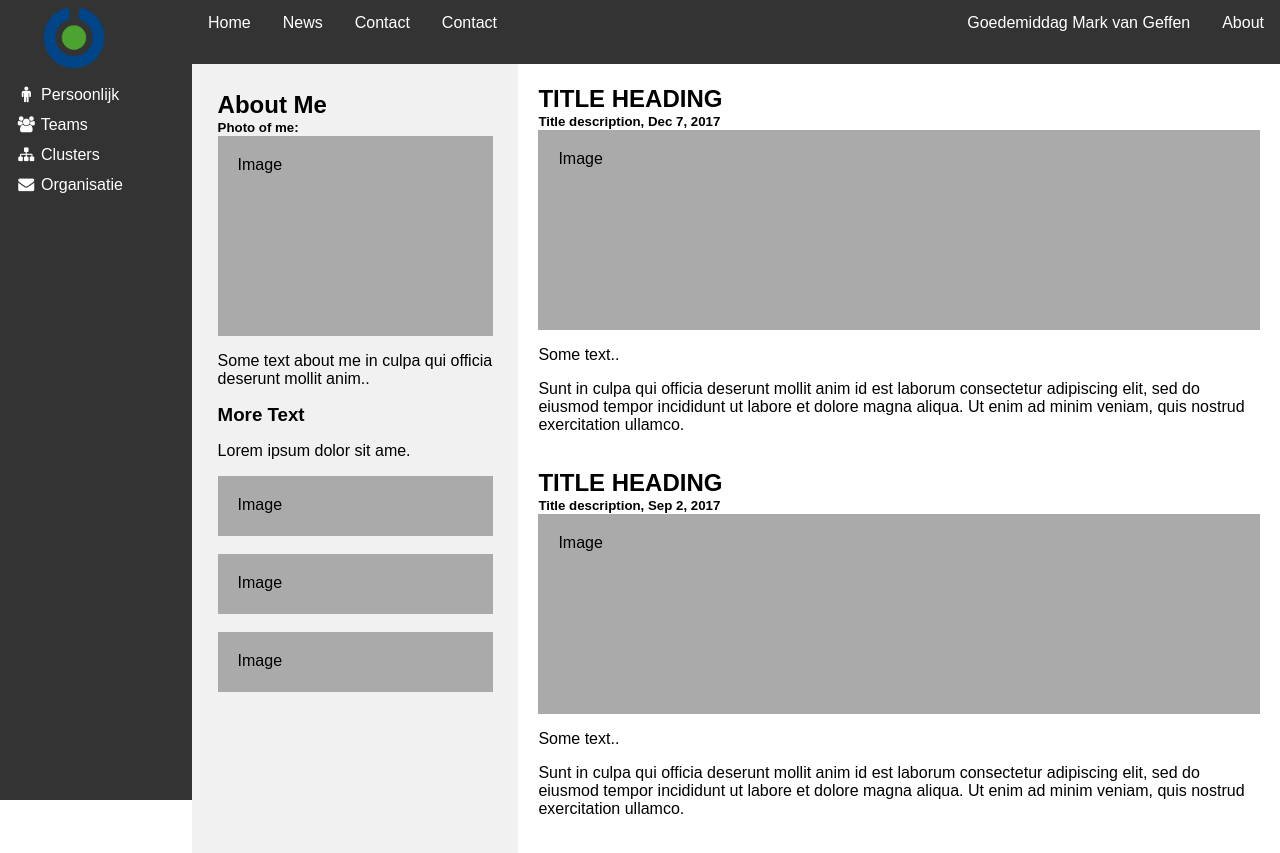
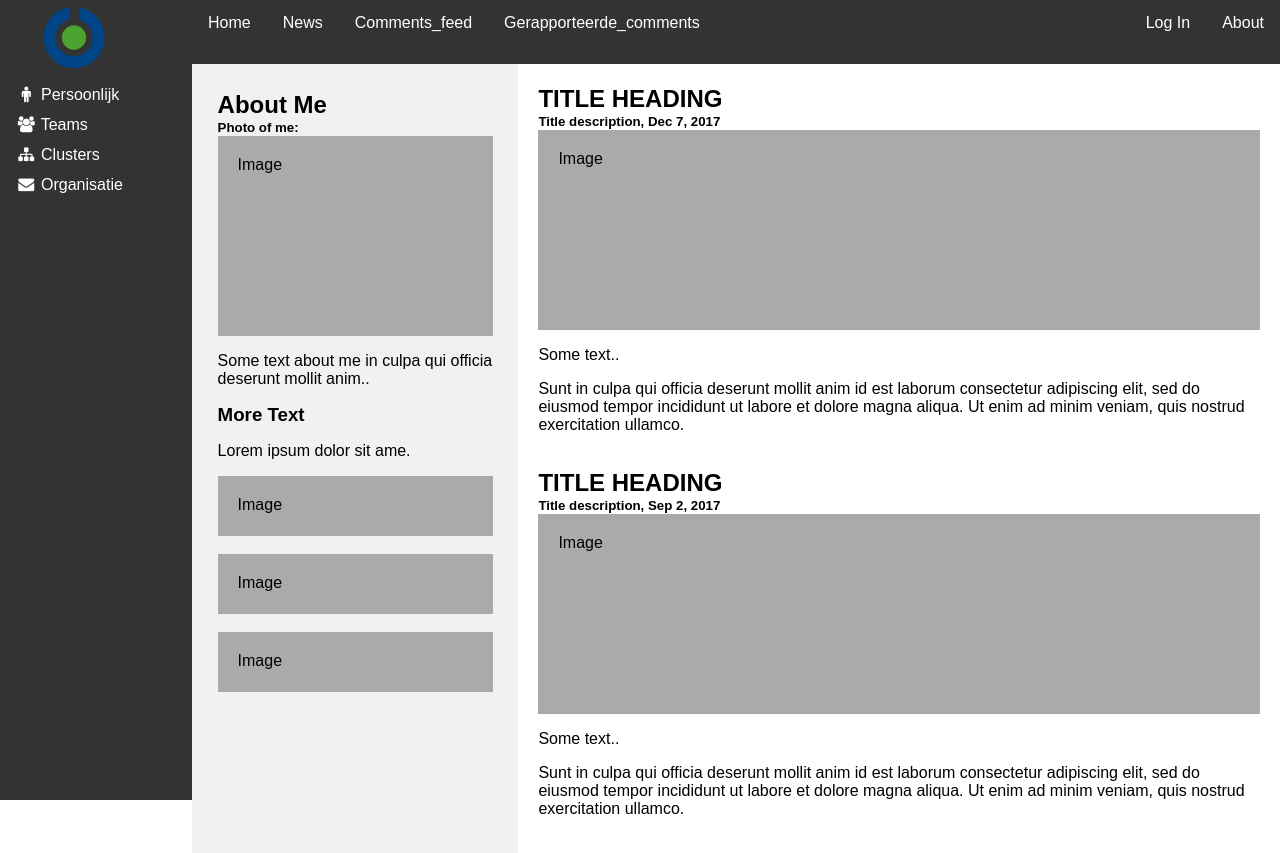
Before and after one commit to markvangeffen/public_dashboard, a Django app: page / in a window 1280 px wide. Shown: the top 853 px of the page. Run offline with Django 3.2, Linux system fonts and the light colour scheme; parts of the project's set-up code (start-up, migrations or seed data) failed here and were passed over.

Commit message:
Commit all

```diff
--- a/dashboard/settings.py
+++ b/dashboard/settings.py
@@ -113,8 +113,8 @@ STATIC_URL = '/static/'
 STATICFILES_DIRS = [ BASE_DIR / "static", ]
 
 try:
-    execfile(os.path.join(
+    exec(open(os.path.join(
         os.path.dirname(__file__), "local_settings.py"
-    ))
+    )).read())
 except IOError:
     pass
--- a/dashboard/urls.py
+++ b/dashboard/urls.py
@@ -13,8 +13,10 @@ Including another URLconf
     1. Import the include() function: from django.urls import include, path
     2. Add a URL to urlpatterns:  path('blog/', include('blog.urls'))
 """
+
 from django.contrib import admin
 from django.urls import include, path
+from authO.views import logout
 from homepage.views import HomepageListView
 from persoonlijk.views import PersoonlijkView
 from teams.views import TeamsView
@@ -23,6 +25,7 @@ from organisatie.views import OrganisatieView
 
 urlpatterns = [
     path('accounts/', include('django.contrib.auth.urls')),
+    path('', include('authO.urls')),
     path('', include('social_django.urls')),
     path('admin/', admin.site.urls),
     path('', HomepageListView.as_view(), name='home'),
--- a/templates/comments_feed/base.html
+++ b/templates/comments_feed/base.html
@@ -23,6 +23,8 @@
                 </div>
                 <div class="navbar-end pr-2">
                     <div class="navbar-item">
+                        <div class="buttons">
+                        </div>
                     </div>
                 </div>
             </div>
--- a/templates/dashboard/base.html
+++ b/templates/dashboard/base.html
@@ -51,13 +51,19 @@
             <ul>
               <li><a href="/#default.asp">Home</a></li>
               <li><a href="/#news.asp">News</a></li>
-              <li><a href="/#contact.asp">Contact</a></li>
-              <li><a href="/#contact.asp">Contact</a></li>
+              <li><a href="/comments_feed/">Comments_feed</a></li>
+              <li><a href="/gerapporteerde_comments/">Gerapporteerde_comments</a></li>
             </ul>
           </div>
           <div class="top_navbar_right">
             <ul>
-              <li class="top_navbar_text">Goedemiddag Mark van Geffen</li>
+              {% if request.user.is_authenticated == False %}
+              <li><a class="nav-link" href="/login/auth0">Log In</a></li>
+              {% endif %}
+              {% if request.user.is_authenticated == True %}
+              <li class="top_navbar_text">Goedemiddag {{ user.first_name }} {{ user.last_name }} </li>
+              <li><a href="/logout">Log Out</a></li>
+              {% endif %}
               <li><a href="#about">About</a></li>
             </ul>
           </div>
```
Also changed, not shown: authO/views.py (+12 -1 lines), README.md, comments_feed/urls.py (line endings or trailing spaces). Lines whose indentation alone changed are shown as unchanged.
